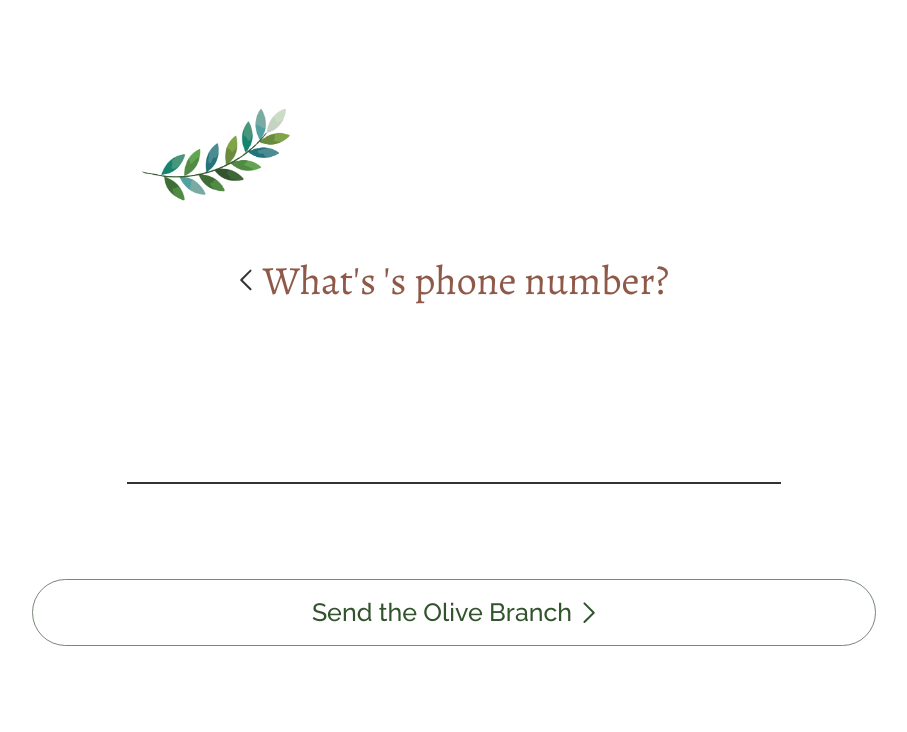
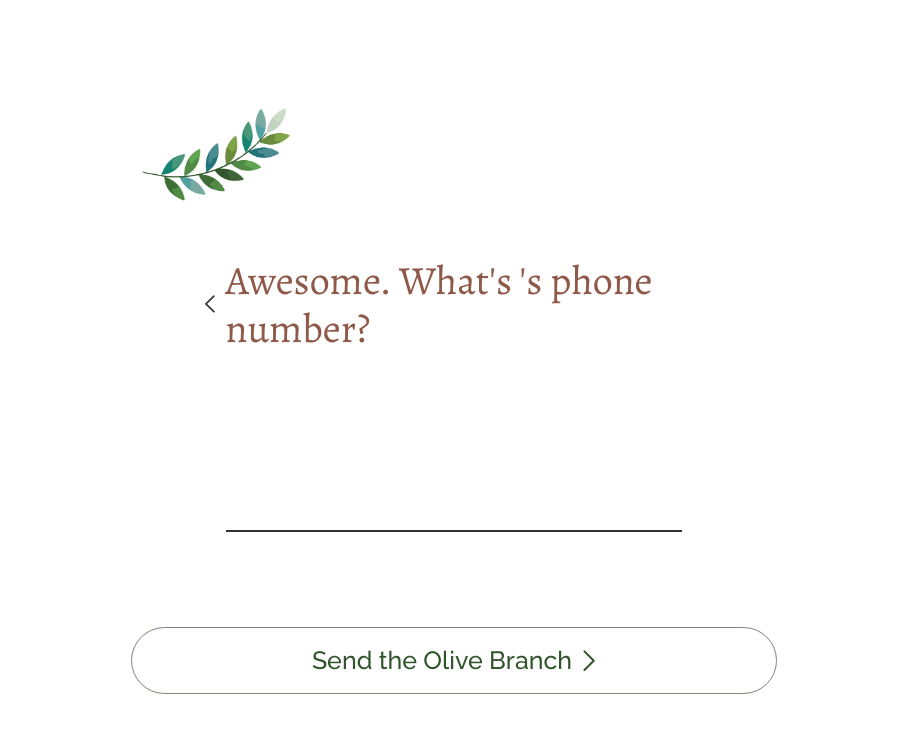
Before and after one commit to kent28808/olivebranchr2, a Next.js app: page /recipientNumber in a window 1280 px wide. Shown: the top 732 px of the page, without its empty margins (186-1093 px from the left). Built offline with nearby package versions, Linux system fonts and the light colour scheme.

Commit message:
changed button-styling flex direction

```diff
--- a/components/ButtonWithTextAbout.js
+++ b/components/ButtonWithTextAbout.js
@@ -9,9 +9,9 @@ export default function ButtonWithTextAbout(props) {
         <Link href={props.innerRef} passHref>
           <span className='button-text about'>
             {props.text}
-            <span>
+            {/* <span>
               <Image src={buttonForward} alt='arrow icon' />
-            </span>
+            </span> */}
           </span>
         </Link>
       </div>
--- a/pages/recipientNumber.js
+++ b/pages/recipientNumber.js
@@ -15,7 +15,7 @@ export default function Recipientphonescreen() {
       </div>
       <Header
         innerRef='/previewMessage'
-        headerText={`What's ${message.recipientName}'s phone number?`}
+        headerText={`Awesome. What's ${message.recipientName}'s phone number?`}
       />
       <GetFormData
         dataType='tel'
@@ -25,6 +25,7 @@ export default function Recipientphonescreen() {
         href='/sentConfirmation'
         buttonType='text'
         text='Send the Olive Branch'
+        page='recipientNumber'
       />
       <br />
       {/* <p className='body'>
--- a/styles/Form.module.scss
+++ b/styles/Form.module.scss
@@ -10,7 +10,7 @@
   font-family: f.$raleway-regular;
   font-size: 40px;
   color: c.$jet;
-  width: 650px;
+  width: auto; // Affecting the width of the ButtonText component
   text-align: center;
   border: 0;
   outline: none;
--- a/styles/abstracts/_mixins.scss
+++ b/styles/abstracts/_mixins.scss
@@ -13,7 +13,7 @@
 
 @mixin button-styling {
   display: flex;
-  // flex-direction: column;
+  flex-direction: row;
   justify-content: center;
   align-items: center;
   gap: 10px;
```
